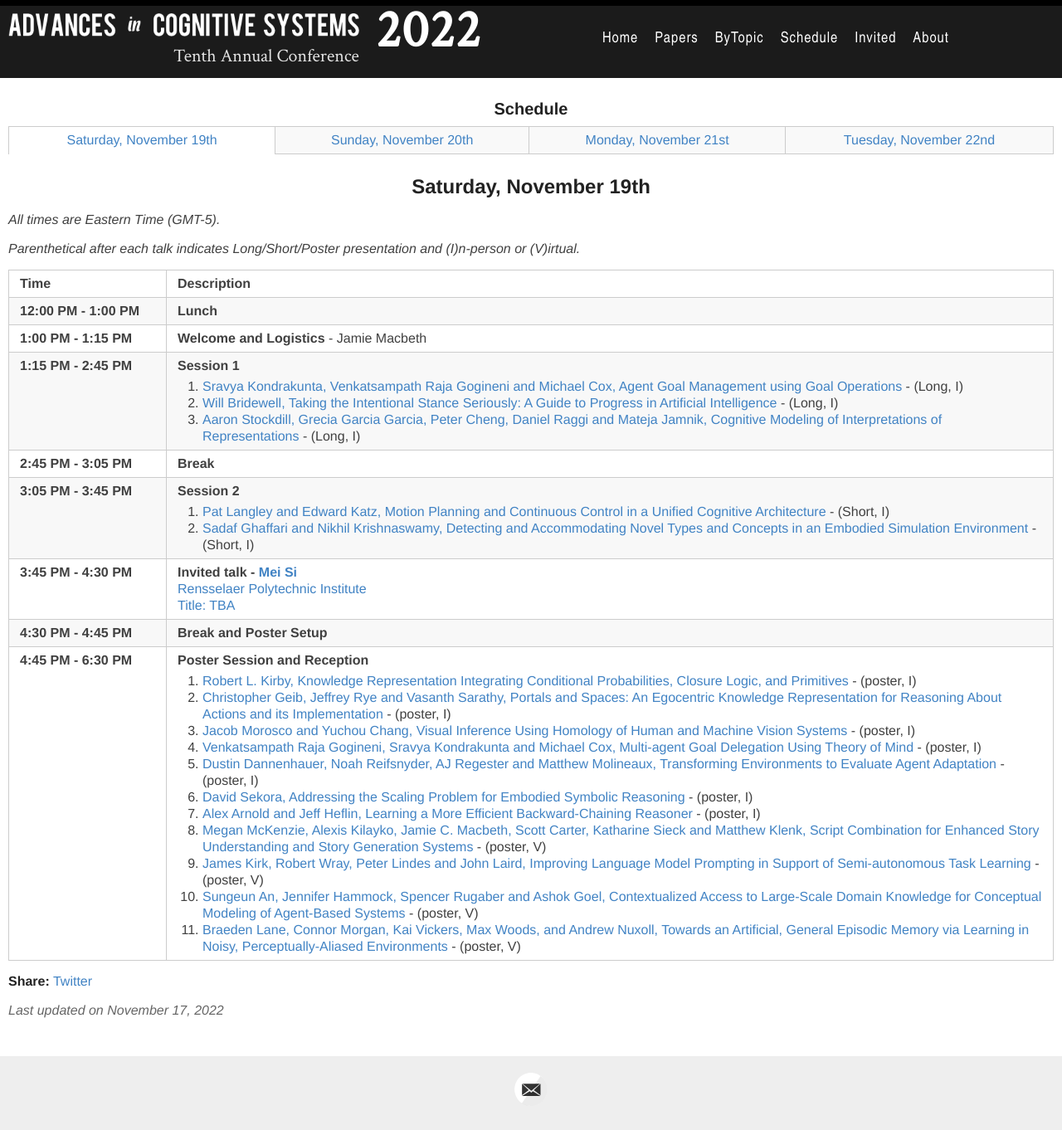
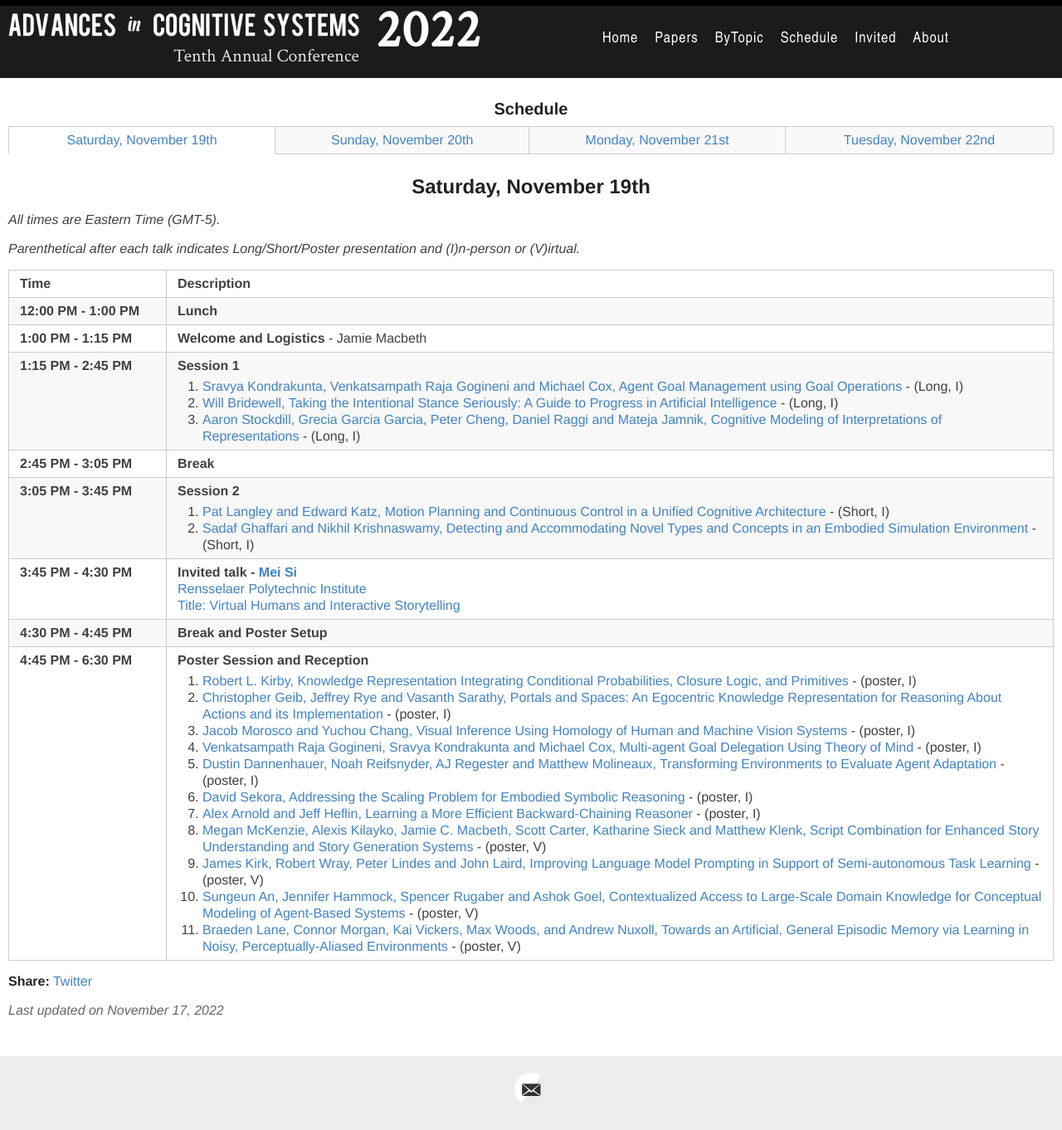
Before and after one commit to AdvancesInCognitiveSystems/acs2022, a Jekyll site: the page built from _days/saturday-day1.md, in a window 1280 px wide. Shown: the whole page at 83% size. Built offline with Jekyll 4.4.1, drawn with Linux system fonts in a browser that asks for light colours.

Commit message:
Mei's talk

```diff
--- a/_days/saturday-day1.md
+++ b/_days/saturday-day1.md
@@ -86,7 +86,7 @@ Paper PDFs are available by clicking on talk titles. For slides, click on
   <td> <span class="schedtime"> 3:45 PM - 4:30 PM </span></td>
   <td> <b>  Invited talk - <a href="{{site.baseurl}}/speakers/Mei_Si/"> Mei Si</a>   </b><br>
 <a href="https://faculty.rpi.edu/mei-si">Rensselaer Polytechnic Institute</a><br>
-<a href="{{site.baseurl}}/talks/#mei_si">Title: TBA</a>
+<a href="{{site.baseurl}}/talks/#mei_si">Title: Virtual Humans and Interactive Storytelling</a>
 
 <!-- Invited talk example from last year -->
 <!--
```
